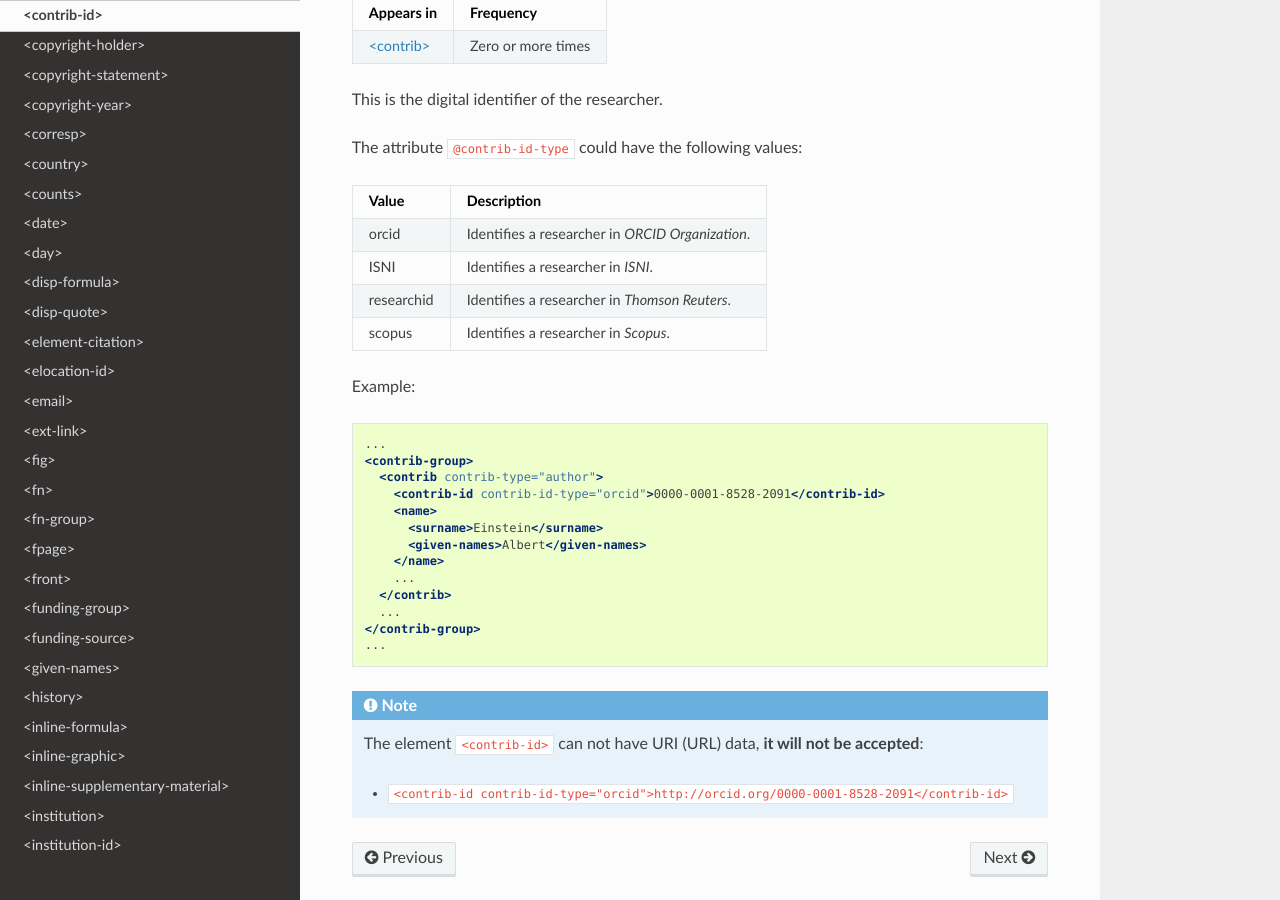
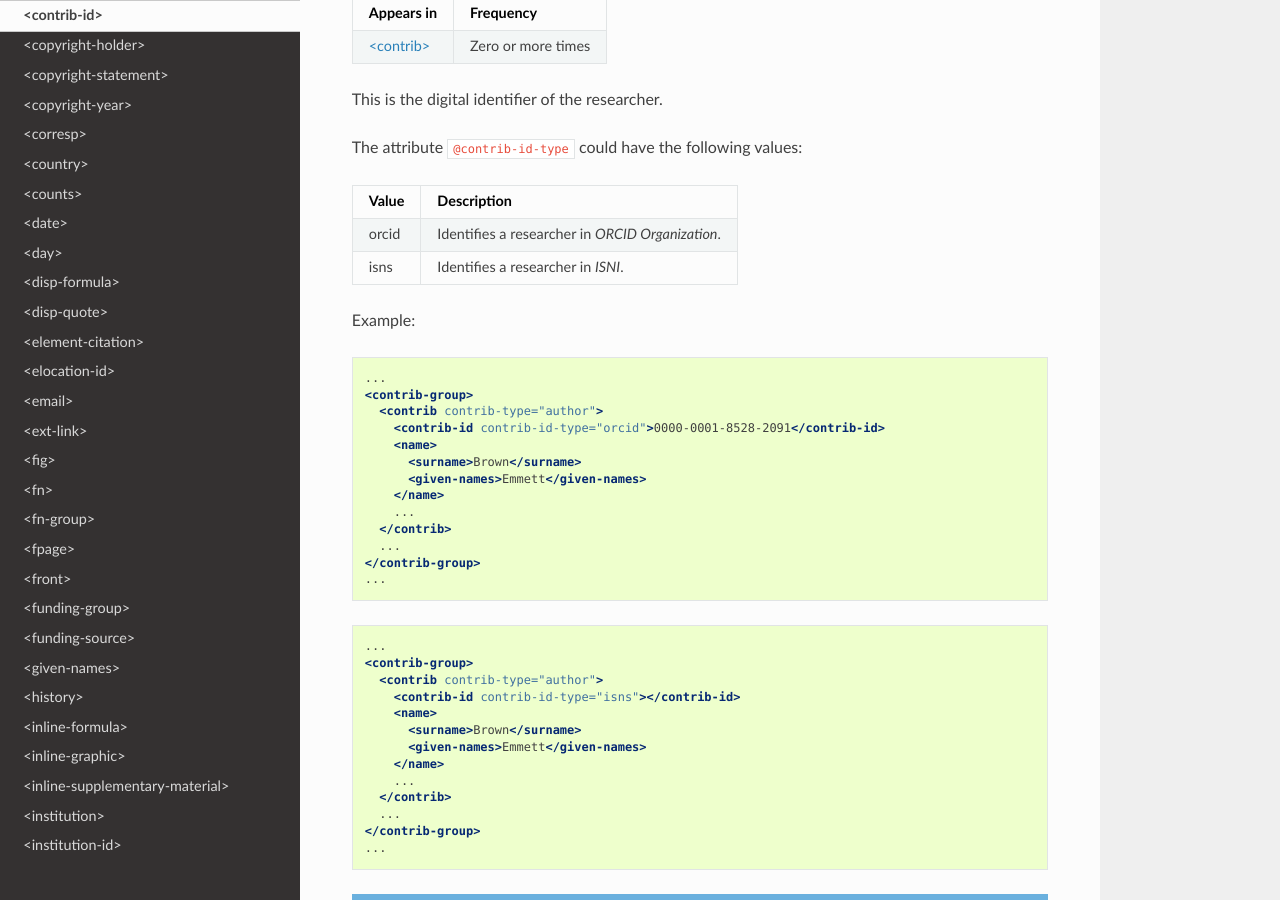
Before and after one commit to erudit/erudit-ps-documentation, a Sphinx documentation site: the page built from docs/source/tagset/element-contrib-id.rst, in a window 1280 px wide and 900 px high, scrolled down 260 px. Built offline with Sphinx 7.4.7 and the Read the Docs theme 2.0.0, drawn with Linux system fonts in a browser that asks for light colours.

Commit message:
Fix contrib-id

```diff
--- a/docs/source/tagset/element-contrib-id.rst
+++ b/docs/source/tagset/element-contrib-id.rst
@@ -22,11 +22,7 @@ The attribute ``@contrib-id-type`` could have the following values:
 +============+=======================================================+
 | orcid      | Identifies a researcher in  *ORCID Organization*.     |
 +------------+-------------------------------------------------------+
-| ISNI       | Identifies a researcher in  *ISNI*.                   |
-+------------+-------------------------------------------------------+
-| researchid | Identifies a researcher in  *Thomson Reuters*.        |
-+------------+-------------------------------------------------------+
-| scopus     | Identifies a researcher in  *Scopus*.                 |
+| isns       | Identifies a researcher in  *ISNI*.                   |
 +------------+-------------------------------------------------------+
 
 Example:
@@ -38,8 +34,24 @@ Example:
     <contrib contrib-type="author">
       <contrib-id contrib-id-type="orcid">0000-0001-8528-2091</contrib-id>
       <name>
-        <surname>Einstein</surname>
-        <given-names>Albert</given-names>
+        <surname>Brown</surname>
+        <given-names>Emmett</given-names>
+      </name>
+      ...
+    </contrib>
+    ...
+  </contrib-group>
+  ...
+
+.. code-block:: xml
+
+  ...
+  <contrib-group>
+    <contrib contrib-type="author">
+      <contrib-id contrib-id-type="isns"></contrib-id>
+      <name>
+        <surname>Brown</surname>
+        <given-names>Emmett</given-names>
       </name>
       ...
     </contrib>
```
Also changed, not shown: other parts of docs/source/tagset/element-contrib-id.rst (+1 -1 lines).
